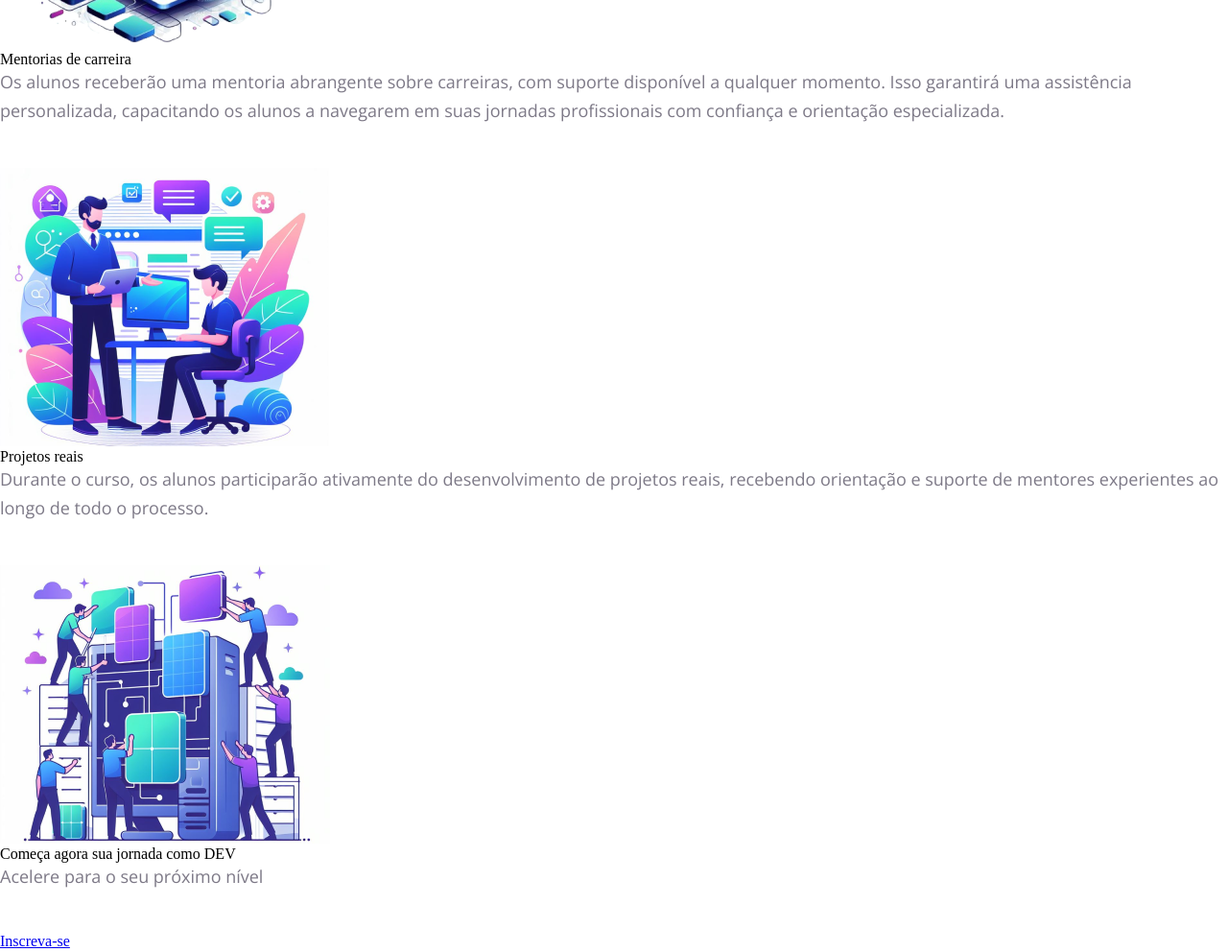
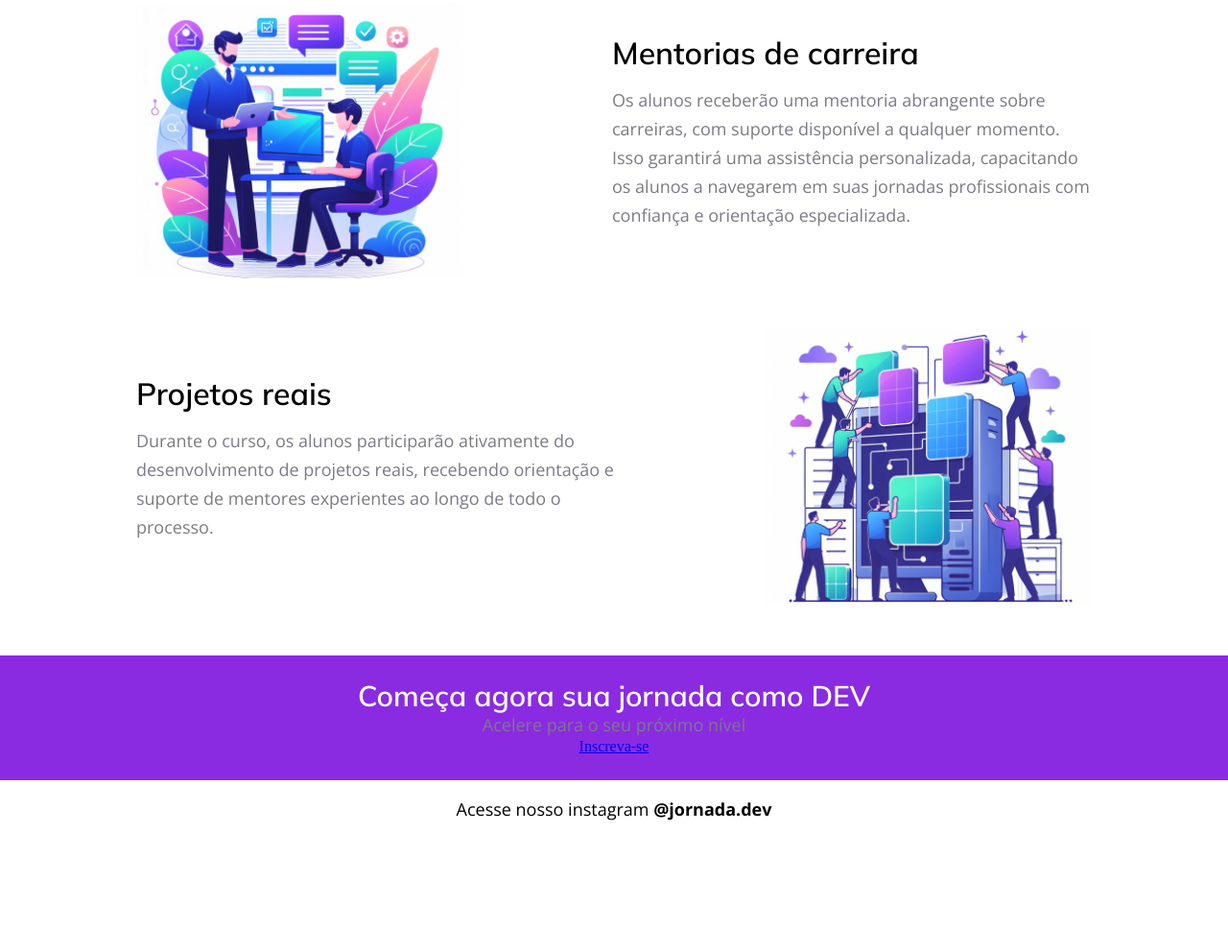
Before and after one commit to pedrofnn/jornadaDev-site, a plain HTML site: page sobre.html in a window 1280 px wide. Shown: the part 662-1654 px from the top of the page at 96% size. After the commit the page ends 1535 px from the top, so only its background shows below. Drawn offline with nearby package versions, Linux system fonts and the light colour scheme.

Commit message:
Inicio do estilo da pagina sobre

```diff
--- a/sobre.html
+++ b/sobre.html
@@ -9,6 +9,7 @@
         <link rel="stylesheet" href="https://fonts.googleapis.com/css2?family=Material+Symbols+Outlined:opsz,wght,FILL,GRAD@20..48,100..700,0..1,-50..200" />
         <link rel="stylesheet" href="./styles/reset.css">
         <link rel="stylesheet" href="./styles/style.css">
+        <link rel="stylesheet" href="./styles/sobre.css">
         <title>Sobre</title>
     </head>
     <body>
@@ -31,41 +32,41 @@
                     <h1>Como funciona a Jornada DEV ?</h1>
                     <p>Aprenda na pratica com projetos reais e profissionais experientes.</p>
                 </div>
-                <div class="container-card">
-                    <div class="container-texto">
+                <div class="card-container">
+                    <div class="texto-container">
                         <h2>Desenvolvimento Web</h2>
                         <p>O curso será dividido em três módulos: fundamentos do desenvolvimento web, avançado em desenvolvimento front-end e avançado em desenvolvimento back-end, oferecendo uma abordagem abrangente para que os alunos dominem as diversas áreas do desenvolvimento web.</p>
                         <a href="#" target="_blank"></a>
                     </div>
-                    <div class="container-img">
+                    <div class="img-container">
                         <img src="./images/Laptop_design_simples.png" alt="Imagem de um laptop">
                     </div>
                 </div>
-                <div class="container-card">
-                    <div class="container-texto">
+                <div class="card-container  orderm-inversa">
+                    <div class="texto-container">
                         <h2>Mentorias de carreira</h2>
                         <p>Os alunos receberão uma mentoria abrangente sobre carreiras, com suporte disponível a qualquer momento. Isso garantirá uma assistência personalizada, capacitando os alunos a navegarem em suas jornadas profissionais com confiança e orientação especializada.</p>
                         <a href="#" target="_blank"></a>
                     </div>
-                    <div class="container-img">
+                    <div class="img-container">
                         <img src="./images/Mentoria_design_simples.png" alt="Uma pessoa explicando a outra pessoa">
                     </div>
                 </div>
-                <div class="container-card">
-                    <div class="container-texto">
+                <div class="card-container">
+                    <div class="texto-container">
                         <h2>Projetos reais</h2>
                         <p>Durante o curso, os alunos participarão ativamente do desenvolvimento de projetos reais, recebendo orientação e suporte de mentores experientes ao longo de todo o processo.</p>
                         <a href="#" target="_blank"></a>
                     </div>
-                    <div class="container-img">
+                    <div class="img-container">
                         <img src="./images/Equipe_design_simples.png" alt="Uma equipe trabalhando junta">
                     </div>
                 </div>
-                <div class="banner-final">
-                    <h3>Começa agora sua jornada como DEV</h3>
-                    <p>Acelere para o seu próximo nível</p>
-                    <a href="#" target="_blank">Inscreva-se</a>
-                </div>
+            </div>
+            <div class="banner-final">
+                <h3>Começa agora sua jornada como DEV</h3>
+                <p>Acelere para o seu próximo nível</p>
+                <a href="#" target="_blank">Inscreva-se</a>
             </div>
         </main>
         <footer>
--- /dev/null
+++ b/styles/sobre.css
@@ -0,0 +1,65 @@
+/*Containers*/
+.main-sobre{
+    max-width: 1200px;
+    width: 90%;
+    margin: 0 auto 50px;
+    display: flex;
+    flex-direction: column;
+    row-gap: 50px;
+}
+.main-sobre .titulo-container{
+    text-align: center;
+    margin-bottom: 30px;
+}
+
+.card-container{
+    display: flex;
+    width: 100%;
+    flex-wrap: wrap;
+    justify-content: space-around;
+    align-items: center;
+
+}
+.card-container .texto-container{
+    max-width: 500px;
+    width: 50%;
+    flex:0 1 500px;
+    display: flex;
+    flex-direction: column;
+    row-gap: 18px;
+}
+.img-container{
+    max-width: 340px;
+    min-width: 250px;
+    min-height: 215px;
+    flex: 1 1 auto;
+}
+.banner-final{
+    width: 100%;
+    height: 130px;
+    background-color: blueviolet;
+    display: flex;
+    flex-direction: column;
+    align-items: center;
+    justify-content: center;
+    color: white
+}
+
+/*Texts*/
+.titulo-container h1{
+    margin: 10px 0 20px;
+}
+
+
+
+
+
+
+@media(width >= 835px){
+    .orderm-inversa .img-container{
+        order: 1;
+    }
+    .orderm-inversa .texto-container{
+        order: 2;
+    }
+}
--- a/styles/style.css
+++ b/styles/style.css
@@ -74,11 +74,26 @@ main section {
     max-width: 450px;
     padding: 15px;
 }
-
+.main-container h1{
+    margin-bottom: 20px;
+}
+.main-container p {
+    margin-bottom: 40px;
+}
 h1 {
     font-family: "Mulish", sans-serif;
     font-size: 49px;
-    margin-bottom: 45px;
+    font-weight: 550;
+}
+h2{
+    font-family: "Mulish", sans-serif;
+    font-size: 32px;
+    font-weight: 520;
+}
+h3 {
+    font-family: "Mulish", sans-serif;
+    font-size: 30px;
+    font-weight: 520;
 }
 
 .break-row {
@@ -93,12 +108,15 @@ main p {
     font-size: 18px;
     line-height: 30px;
     font-family: "Open Sans", sans-serif;
-    margin-bottom: 45px;
 }
+.main-container .img-container{
+    max-width: 434px;
+    min-width: 250px;
+}
+
 main .img-container{
     flex: 1 1 250px;
-    max-width: 434px;
-    min-width: 250px;
+
 }
 main .img-container img{
     width: 100%;
```
